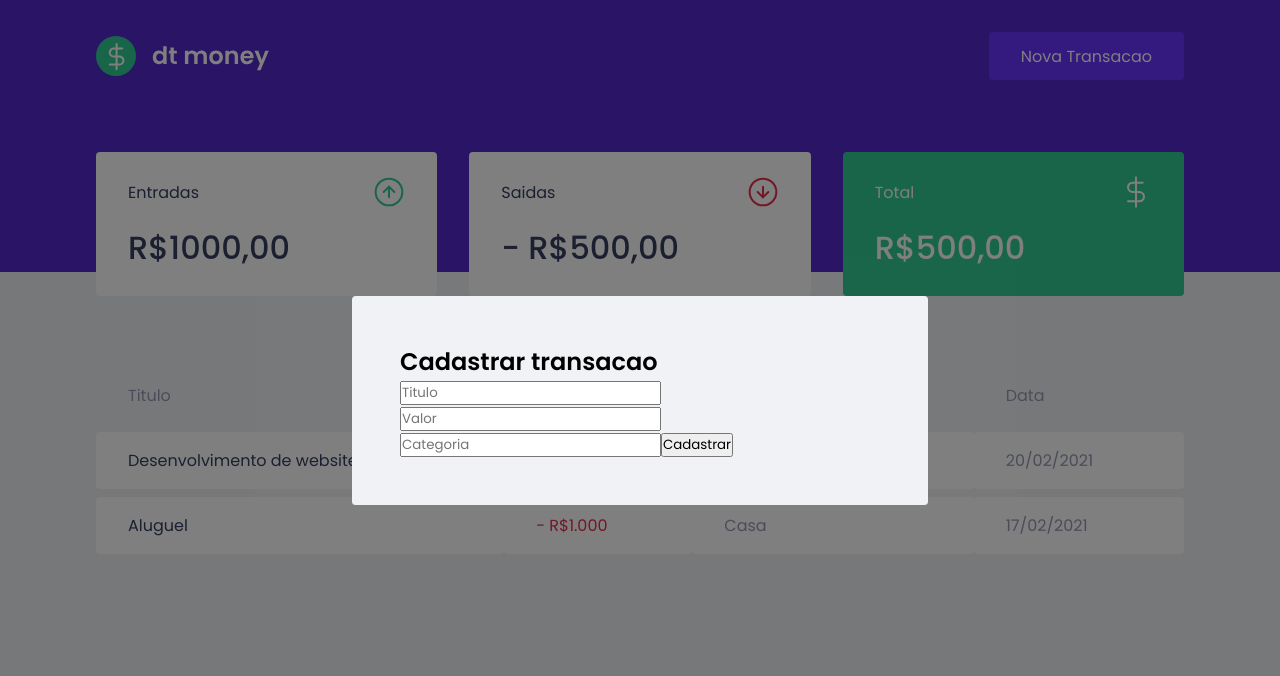
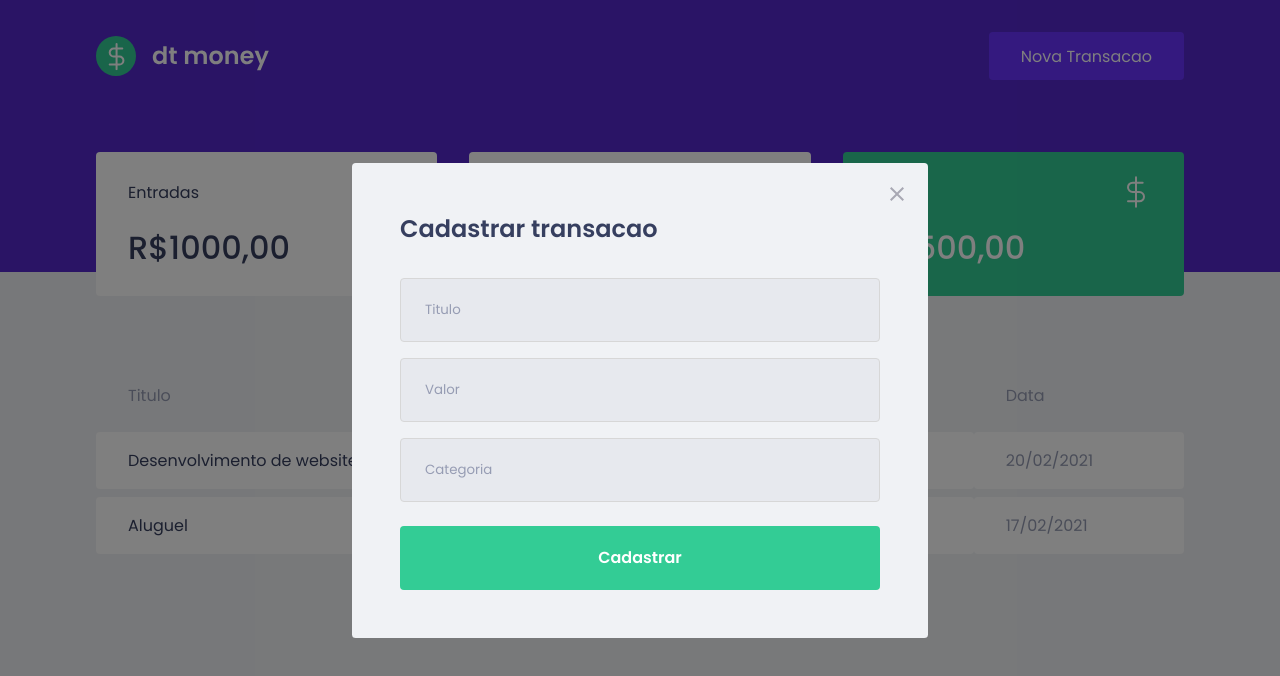
Before and after one commit to horquidia-lima/dtmoney-reactjs, a React (Create React App) app: page / in a window 1280 px wide. Both pictures are taken after a click on the button "Nova Transacao". Shown: the top 676 px of the page. Built offline with nearby package versions, Linux system fonts and the light colour scheme; no server answers; what miragejs would draw is missing.

Commit message:
estilizando modal

```diff
--- a/src/components/NewTransactionModal/index.tsx
+++ b/src/components/NewTransactionModal/index.tsx
@@ -1,5 +1,6 @@
 import Modal from "react-modal"
 import { Container } from "./styles"
+import closeImg from "../../assets/close.svg"
 
 interface NewTransactionModalProps {
     isOpen: boolean
@@ -14,6 +15,14 @@
           overlayClassName="react-modal-overlay"
           className="react-modal-content"
         >
+          <button
+            type="button"
+            onClick={onRequestClose}
+            className="react-modal-close"
+          >
+            <img src={closeImg} alt="Fechar modal" />
+          </button>
+
           <Container>
             <h2>Cadastrar transacao</h2>
             <input
--- a/src/components/NewTransactionModal/styles.ts
+++ b/src/components/NewTransactionModal/styles.ts
@@ -1,5 +1,46 @@
 import styled  from "styled-components";
 
 export const Container = styled.form `
+    h2{
+        color: var(--text-title);
+        font-size: 1.5rem;
+        margin-bottom: 2rem;
+    }
 
+    input{
+        width: 100%;
+        padding: 0 1.5rem;
+        height: 4rem;
+        border-radius: 0.25rem;
+        border: 1px solid #d7d7d7;
+        font-weight: 400;
+        background: #e7e9ee;
+
+        &::placeholder{
+            color: var(--text-body);
+        }
+
+        & + input{
+            margin-top: 1rem;
+        }
+    }
+
+    button[type="submit"] {
+        width: 100%;
+        padding: 0 1.5rem;
+        height: 4rem;
+        background: var(--green);
+        color: #FFF;
+        border-radius: 0.25rem;
+        border: 0;
+        font-size: 1rem;
+        margin-top: 1.5rem;
+        font-weight: 600;
+
+        transition: filter 0.2s;
+
+        &:hover{
+            filter: brightness(0.9);
+        }
+    }
 `
--- a/src/styles/global.ts
+++ b/src/styles/global.ts
@@ -77,4 +77,17 @@
         position: relative;
         border-radius: 0.24rem;
     }
+
+    .react-modal-close{
+        position: absolute;
+        right: 1.5rem;
+        top: 1.5rem;
+        border: 0;
+        background: transparent;
+        transition: filter 0.2s;
+
+        &:hover{
+            filter: brightness(0.8)
+        }
+    }
 `
```
